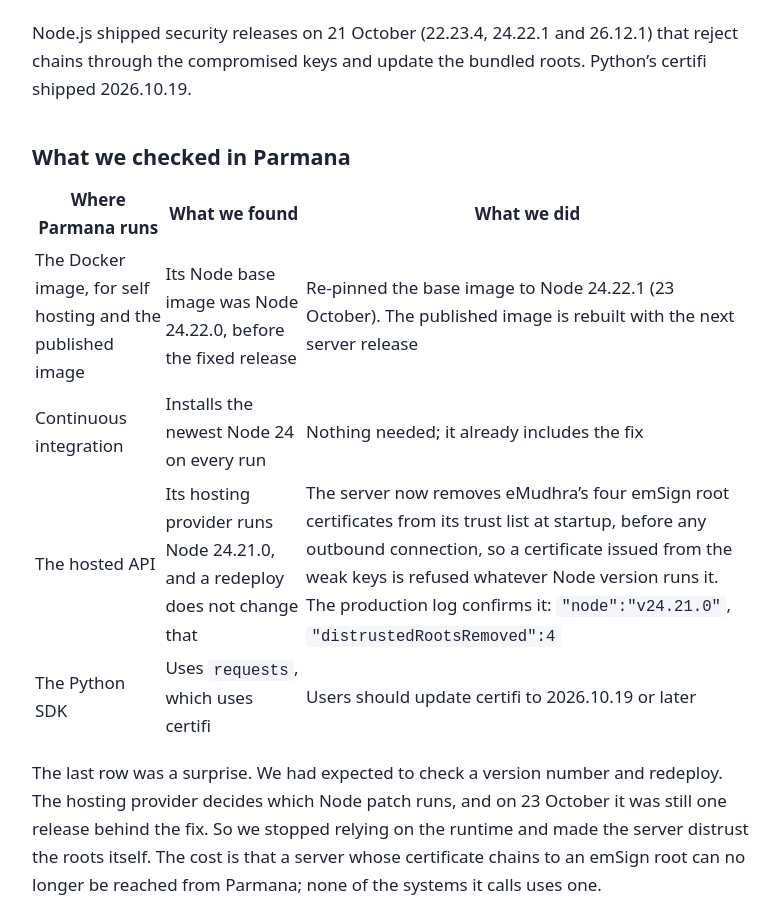
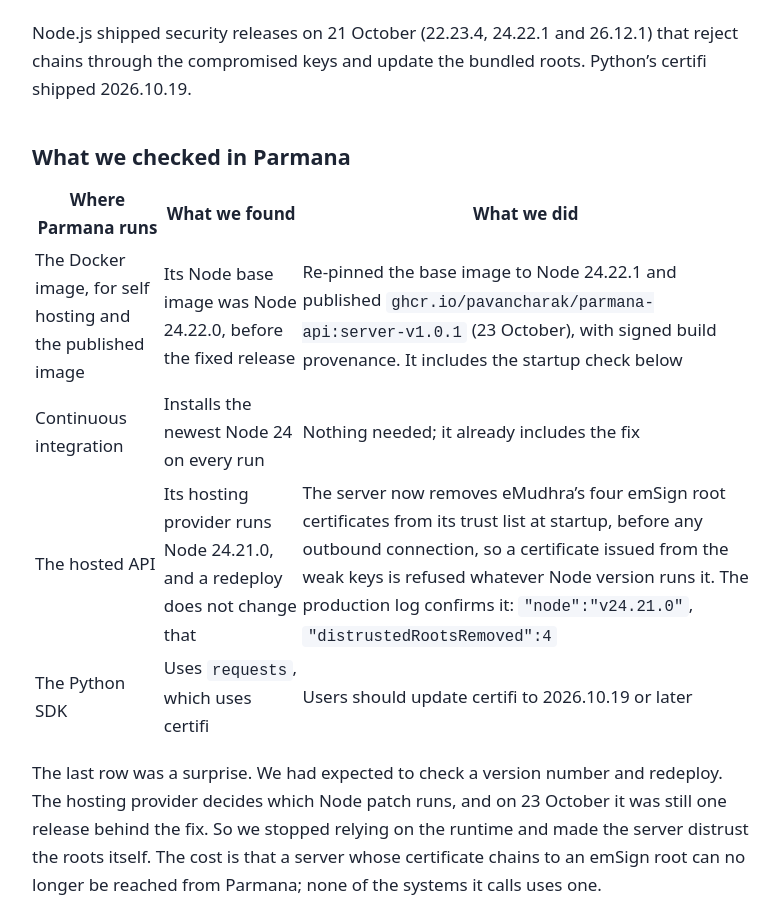
Before and after one commit to pavancharak/parmana-blog, a Jekyll site: the page built from _posts/2026-10-22-emudhra-weak-keys-and-what-a-signature-is-worth.md, in a window 1280 px wide and 900 px high, scrolled down 1238 px. Shown: the whole window, without its empty margins (248-1028 px from the left). Built offline with Jekyll 4.4.1, drawn with Linux system fonts in a browser that asks for light colours.

Commit message:
eMudhra post: the server-v1.0.1 image is published
Co-Authored-By: Claude Opus 5.5 <noreply@anthropic.com>
Claude-Session: https://claude.ai/code/session_01DzJiQmAeDSchxZQZRn85jx

```diff
--- a/_posts/2026-10-22-emudhra-weak-keys-and-what-a-signature-is-worth.md
+++ b/_posts/2026-10-22-emudhra-weak-keys-and-what-a-signature-is-worth.md
@@ -29,7 +29,7 @@ Node.js shipped security releases on 21 October (22.23.4, 24.22.1 and 26.12.1) t
 
 | Where Parmana runs | What we found | What we did |
 |---|---|---|
-| The Docker image, for self hosting and the published image | Its Node base image was Node 24.22.0, before the fixed release | Re-pinned the base image to Node 24.22.1 (23 October). The published image is rebuilt with the next server release |
+| The Docker image, for self hosting and the published image | Its Node base image was Node 24.22.0, before the fixed release | Re-pinned the base image to Node 24.22.1 and published `ghcr.io/pavancharak/parmana-api:server-v1.0.1` (23 October), with signed build provenance. It includes the startup check below |
 | Continuous integration | Installs the newest Node 24 on every run | Nothing needed; it already includes the fix |
 | The hosted API | Its hosting provider runs Node 24.21.0, and a redeploy does not change that | The server now removes eMudhra's four emSign root certificates from its trust list at startup, before any outbound connection, so a certificate issued from the weak keys is refused whatever Node version runs it. The production log confirms it: `"node":"v24.21.0"`, `"distrustedRootsRemoved":4` |
 | The Python SDK | Uses `requests`, which uses certifi | Users should update certifi to 2026.10.19 or later |
```
